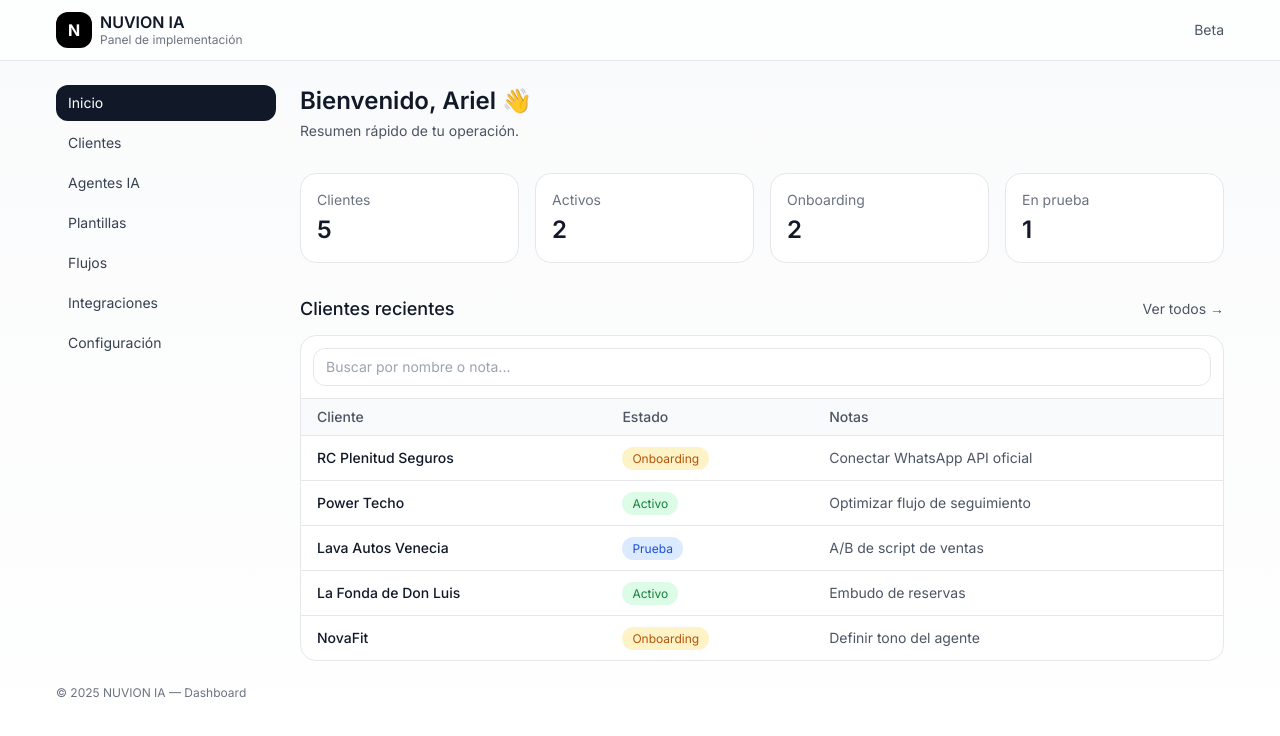
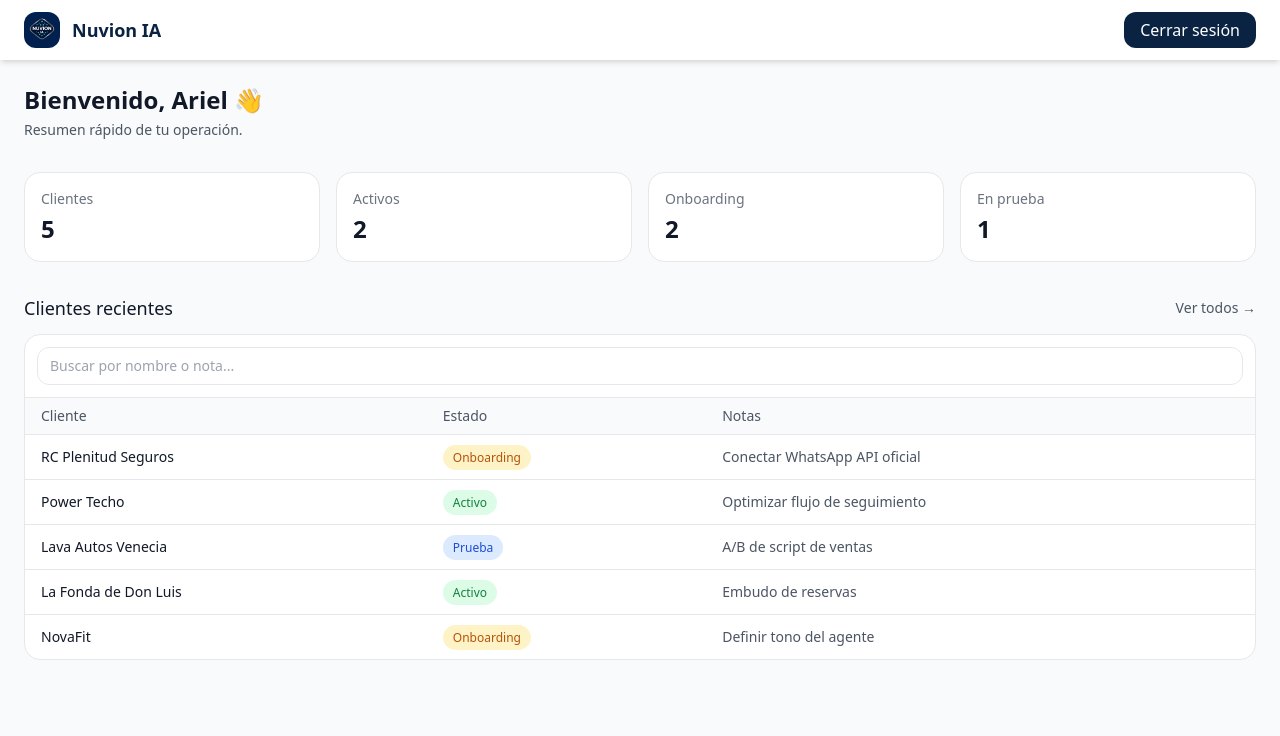
Before and after one commit to ianuvion/nuvion-ia, a Next.js app: page /dashboard in a window 1280 px wide. Shown: the top 736 px of the page. Built offline with nearby package versions, Linux system fonts and the light colour scheme.

Commit message:
Refactor DashboardLayout and add metadata

```diff
--- a/app/dashboard/layout.tsx
+++ b/app/dashboard/layout.tsx
@@ -1,58 +1,48 @@
+import React from "react";
 import Link from "next/link";
+import Image from "next/image";
+import "../globals.css";
 
-export default function DashboardLayout({ children }: { children: React.ReactNode }) {
+export const metadata = {
+  title: "Dashboard | Nuvion IA",
+  description: "Panel de control — Nuvion IA",
+};
+
+export default function DashboardLayout({
+  children,
+}: {
+  children: React.ReactNode;
+}) {
   return (
-    <div className="min-h-screen w-full bg-gradient-to-b from-gray-50 to-white text-gray-900">
-      {/* Topbar */}
-      <header className="sticky top-0 z-20 backdrop-blur bg-white/70 border-b">
-        <div className="max-w-[1200px] mx-auto flex items-center justify-between gap-3 px-4 py-3">
-          <div className="flex items-center gap-2">
-            <div className="h-9 w-9 rounded-xl bg-black text-white grid place-items-center font-bold">N</div>
-            <div className="leading-tight">
-              <div className="font-semibold">NUVION IA</div>
-              <div className="text-xs text-gray-500">Panel de implementación</div>
-            </div>
+    <html lang="es">
+      <body className="bg-gray-50 text-gray-900">
+        {/* Barra superior */}
+        <header className="flex items-center justify-between px-6 py-3 bg-white shadow-md">
+          <div className="flex items-center gap-3">
+            {/* LOGO NUVION */}
+            <Link href="/">
+              <Image
+                src="/icon.png"
+                alt="Nuvion IA"
+                width={36}
+                height={36}
+                className="rounded-xl"
+              />
+            </Link>
+            <h1 className="text-lg font-semibold text-[#0A2342]">Nuvion IA</h1>
           </div>
-          <div className="text-sm text-gray-600">Beta</div>
-        </div>
-      </header>
 
-      {/* Body */}
-      <main className="max-w-[1200px] mx-auto grid grid-cols-1 md:grid-cols-[220px,1fr] gap-6 px-4 py-6">
-        {/* Sidebar */}
-        <aside>
-          <nav className="sticky top-20 flex flex-col gap-1">
-            {[
-              { label: "Inicio", href: "/dashboard" },
-      { label: "Clientes", href: "/clientes" },
-      { label: "Agentes IA", href: "#" },
-      { label: "Plantillas", href: "#" },
-      { label: "Flujos", href: "#" },
-      { label: "Integraciones", href: "#" },
-      { label: "Configuración", href: "#" },
-    ].map((item, i) => (
-      <Link
-        key={item.label}
-        href={item.href}
-        className={`flex items-center gap-3 rounded-xl px-3 py-2 text-sm hover:bg-gray-100 ${
-          i === 0
-            ? "bg-gray-900 text-white hover:bg-gray-900"
-            : "text-gray-700"
-        }`}
-      >
-        {item.label}
-      </Link>
-            ))}
-          </nav>
-        </aside>
+          {/* Botón ejemplo lado derecho */}
+          <div>
+            <button className="bg-[#0A2342] text-white px-4 py-1.5 rounded-xl hover:bg-[#133b70] transition">
+              Cerrar sesión
+            </button>
+          </div>
+        </header>
 
-        {/* Content */}
-        <section className="flex flex-col gap-6">{children}</section>
-      </main>
-
-      <footer className="max-w-[1200px] mx-auto px-4 pb-10 text-xs text-gray-500">
-        © {new Date().getFullYear()} NUVION IA — Dashboard
-      </footer>
-    </div>
+        {/* Contenido principal */}
+        <main className="p-6">{children}</main>
+      </body>
+    </html>
   );
 }
```
